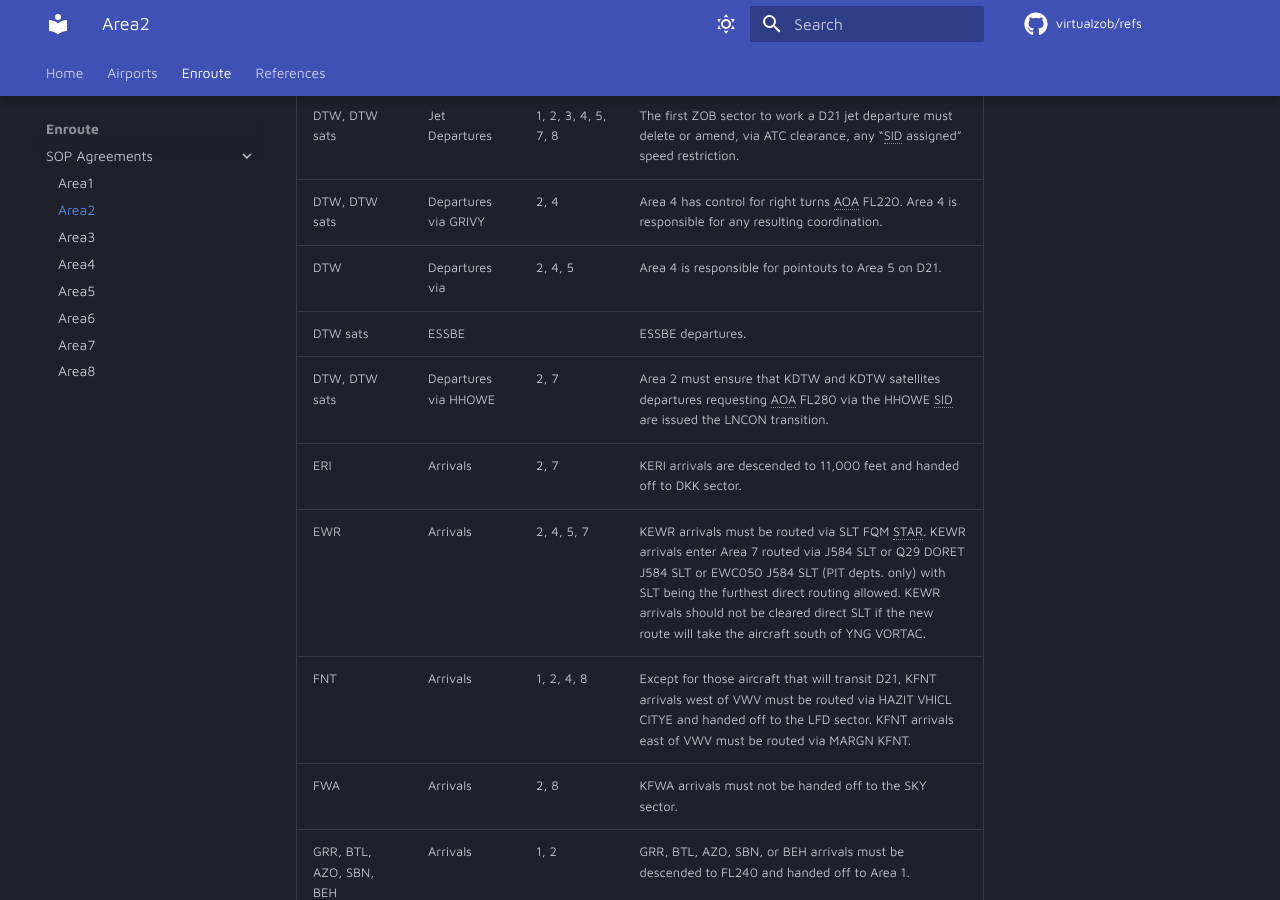
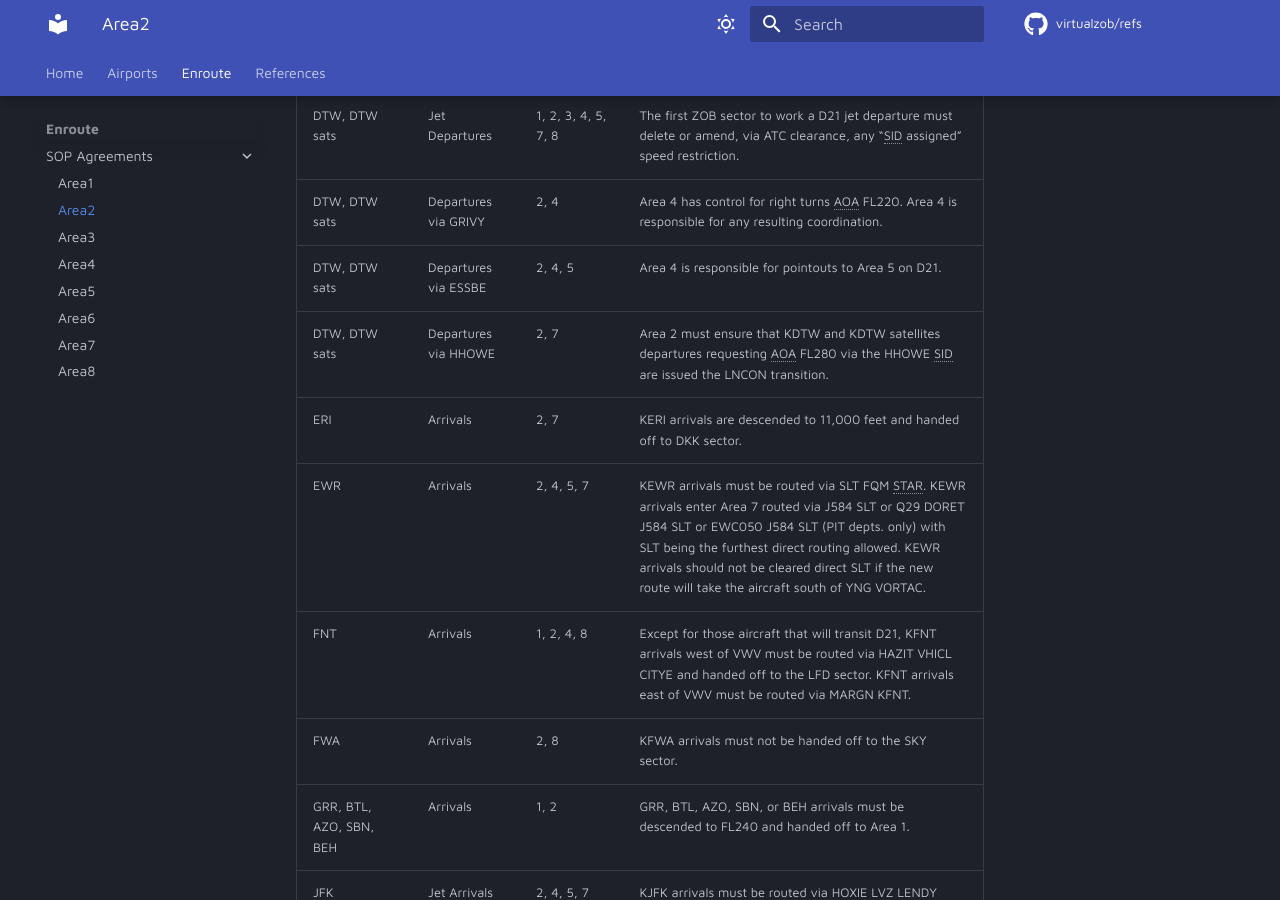
Before and after one commit to virtualZOB/refs, an MkDocs documentation site: the page built from docs/enroute/SOP-Agreements/area2.md, in a window 1280 px wide and 900 px high, scrolled down 1188 px. Built offline with MkDocs 1.6.1 and Material for MkDocs 9.7.7, drawn with Linux system fonts in a browser that asks for light colours; comment, search, counter and statistics services are not loaded.

Commit message:
Update area2.md

```diff
--- a/docs/enroute/SOP-Agreements/area2.md
+++ b/docs/enroute/SOP-Agreements/area2.md
@@ -23,8 +23,7 @@ search:
 | DTW, DTW sats           | Departures       | 2, 3, 7           | Departures routed via JHW must remain on course until level at requested altitude. |
 | DTW, DTW sats           | Jet Departures   | 1, 2, 3, 4, 5, 7, 8 | The first ZOB sector to work a D21 jet departure must delete or amend, via ATC clearance, any “SID assigned” speed restriction. |
 | DTW, DTW sats           | Departures via GRIVY | 2, 4           | Area 4 has control for right turns AOA FL220. Area 4 is responsible for any resulting coordination. |
-| DTW                     | Departures via   | 2, 4, 5           | Area 4 is responsible for pointouts to Area 5 on D21. |
-| DTW sats                | ESSBE            |                   | ESSBE departures. |
+| DTW, DTW sats           | Departures via  ESSBE | 2, 4, 5           | Area 4 is responsible for pointouts to Area 5 on D21. |
 | DTW, DTW sats           | Departures via HHOWE | 2, 7          | Area 2 must ensure that KDTW and KDTW satellites departures requesting AOA FL280 via the HHOWE SID are issued the LNCON transition. |
 | ERI                     | Arrivals         | 2, 7              | KERI arrivals are descended to 11,000 feet and handed off to DKK sector. |
 | EWR                     | Arrivals         | 2, 4, 5, 7        | KEWR arrivals must be routed via SLT FQM STAR. KEWR arrivals enter Area 7 routed via J584 SLT or Q29 DORET J584 SLT or EWC050 J584 SLT (PIT depts. only) with SLT being the furthest direct routing allowed. KEWR arrivals should not be cleared direct SLT if the new route will take the aircraft south of YNG VORTAC. |
```
